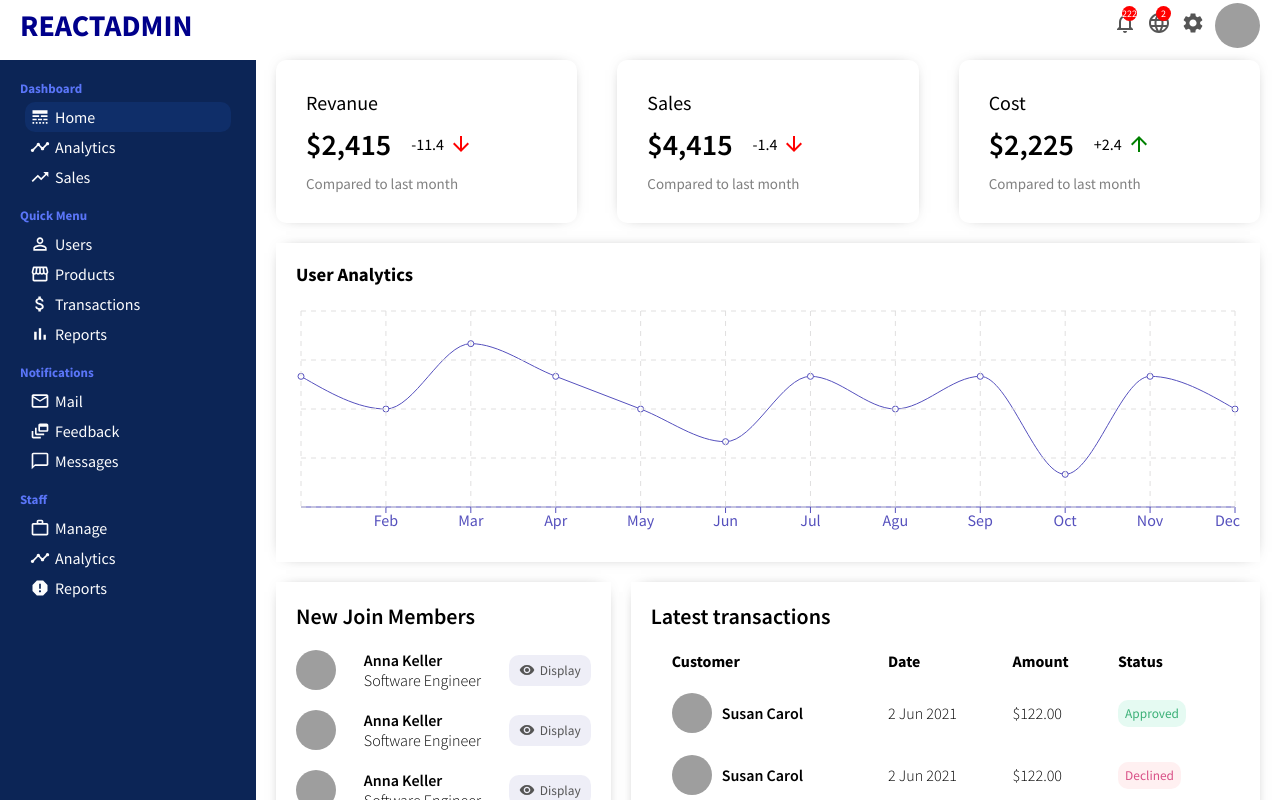
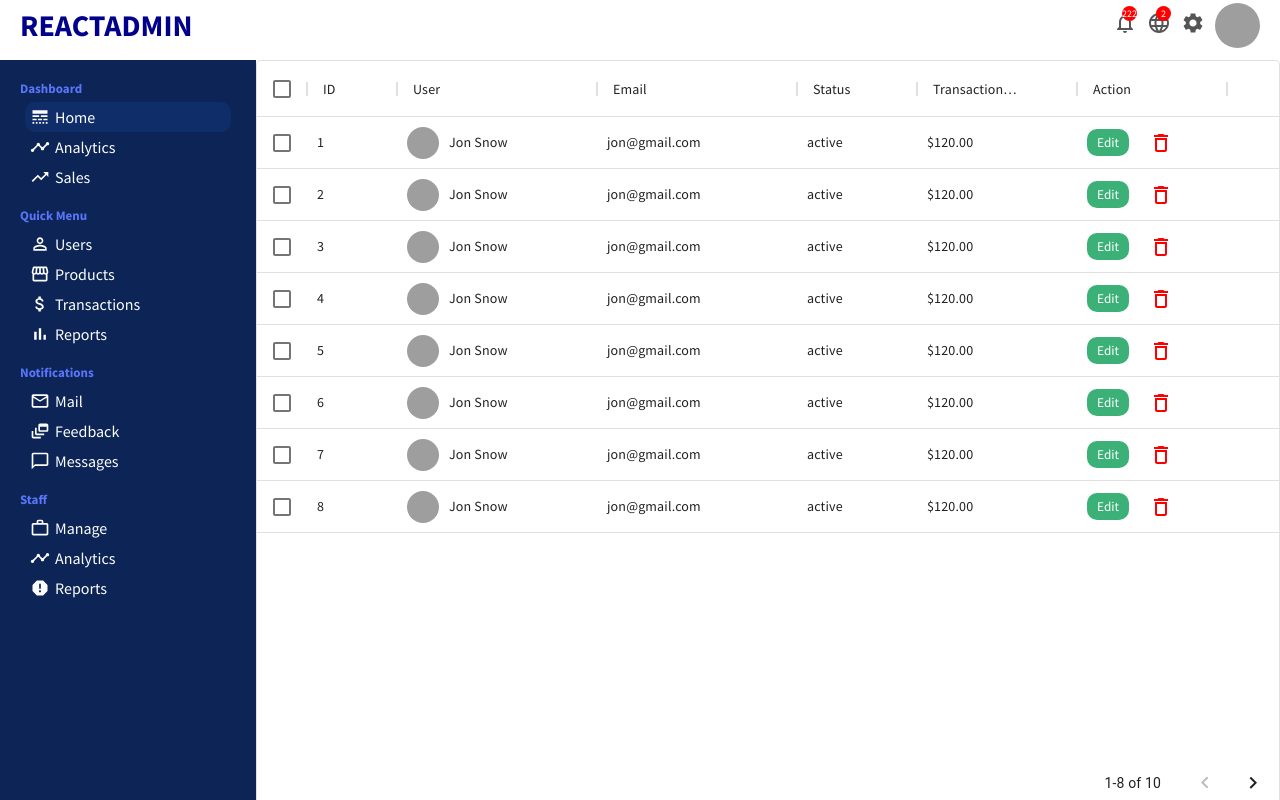
Before and after one commit to ahmedo2/react-admin, a React (Create React App) app: page /users in a window 1280 px wide. Shown: the top 800 px of the page. Built offline with nearby package versions, Linux system fonts and the light colour scheme; grey boxes are pictures that could not be loaded.

Commit message:
Users List & Roues

```diff
--- a/package.json
+++ b/package.json
@@ -4,6 +4,7 @@
   "private": true,
   "dependencies": {
     "@material-ui/core": "^4.12.3",
+    "@material-ui/data-grid": "^4.0.0-alpha.37",
     "@material-ui/icons": "^4.11.2",
     "@testing-library/jest-dom": "^5.15.0",
     "@testing-library/react": "^11.2.7",
--- a/src/App.js
+++ b/src/App.js
@@ -1,17 +1,22 @@
+
 import Sidebar from "./components/sidebar/Sidebar";
 import Topbar from "./components/topbar/Topbar";
-import './app.css';
+import "./app.css";
 import Home from "./pages/home/Home";
-
+import { BrowserRouter as Router, Route, Routes } from "react-router-dom";
+import UserList from "./pages/userList/UserList";
 function App() {
   return (
-    <div className="App">
+    <Router>
       <Topbar />
-      <div className='container'>
+      <div className="container">
         <Sidebar />
-        <Home />
+        <Routes>
+          <Route exact path="/" element={<Home/>}/>
+          <Route path="/users" element={<UserList/>}/>
+        </Routes>
       </div>
-    </div>
+    </Router>
   );
 }
 
--- a/src/data.js
+++ b/src/data.js
@@ -48,3 +48,96 @@
     "Active User": 3000,
   }
 ];
+
+export const userRows = [
+  {
+    id: 1,
+    username: "Jon Snow",
+    avatar:
+      "https://images.pexels.com/photos/1152994/pexels-photo-1152994.jpeg?auto=compress&cs=tinysrgb&dpr=2&w=500",
+    email: "jon@gmail.com",
+    status: "active",
+    transaction: "$120.00",
+  },
+  {
+    id: 2,
+    username: "Jon Snow",
+    avatar:
+      "https://images.pexels.com/photos/1152994/pexels-photo-1152994.jpeg?auto=compress&cs=tinysrgb&dpr=2&w=500",
+    email: "jon@gmail.com",
+    status: "active",
+    transaction: "$120.00",
+  },
+  {
+    id: 3,
+    username: "Jon Snow",
+    avatar:
+      "https://images.pexels.com/photos/1152994/pexels-photo-1152994.jpeg?auto=compress&cs=tinysrgb&dpr=2&w=500",
+    email: "jon@gmail.com",
+    status: "active",
+    transaction: "$120.00",
+  },
+  {
+    id: 4,
+    username: "Jon Snow",
+    avatar:
+      "https://images.pexels.com/photos/1152994/pexels-photo-1152994.jpeg?auto=compress&cs=tinysrgb&dpr=2&w=500",
+    email: "jon@gmail.com",
+    status: "active",
+    transaction: "$120.00",
+  },
+  {
+    id: 5,
+    username: "Jon Snow",
+    avatar:
+      "https://images.pexels.com/photos/1152994/pexels-photo-1152994.jpeg?auto=compress&cs=tinysrgb&dpr=2&w=500",
+    email: "jon@gmail.com",
+    status: "active",
+    transaction: "$120.00",
+  },
+  {
+    id: 6,
+    username: "Jon Snow",
+    avatar:
+      "https://images.pexels.com/photos/1152994/pexels-photo-1152994.jpeg?auto=compress&cs=tinysrgb&dpr=2&w=500",
+    email: "jon@gmail.com",
+    status: "active",
+    transaction: "$120.00",
+  },
+  {
+    id: 7,
+    username: "Jon Snow",
+    avatar:
+      "https://images.pexels.com/photos/1152994/pexels-photo-1152994.jpeg?auto=compress&cs=tinysrgb&dpr=2&w=500",
+    email: "jon@gmail.com",
+    status: "active",
+    transaction: "$120.00",
+  },
+  {
+    id: 8,
+    username: "Jon Snow",
+    avatar:
+      "https://images.pexels.com/photos/1152994/pexels-photo-1152994.jpeg?auto=compress&cs=tinysrgb&dpr=2&w=500",
+    email: "jon@gmail.com",
+    status: "active",
+    transaction: "$120.00",
+  },
+  {
+    id: 9,
+    username: "Jon Snow",
+    avatar:
+      "https://images.pexels.com/photos/1152994/pexels-photo-1152994.jpeg?auto=compress&cs=tinysrgb&dpr=2&w=500",
+    email: "jon@gmail.com",
+    status: "active",
+    transaction: "$120.00",
+  },
+  {
+    id: 10,
+    username: "Jon Snow",
+    avatar:
+      "https://images.pexels.com/photos/1152994/pexels-photo-1152994.jpeg?auto=compress&cs=tinysrgb&dpr=2&w=500",
+    email: "jon@gmail.com",
+    status: "active",
+    transaction: "$120.00",
+  },
+];
--- /dev/null
+++ b/src/pages/userList/UserList.jsx
@@ -0,0 +1,72 @@
+import "./userList.css";
+import { DataGrid } from "@material-ui/data-grid";
+import { DeleteOutline } from "@material-ui/icons";
+import { userRows } from "../../data";
+import { Link } from "react-router-dom";
+import { useState } from "react";
+
+export default function UserList() {
+  const [data, setData] = useState(userRows);
+
+  const handleDelete = (id) => {
+    setData(data.filter((item) => item.id !== id));
+  };
+
+  const columns = [
+    { field: "id", headerName: "ID", width: 90 },
+    {
+      field: "user",
+      headerName: "User",
+      width: 200,
+      renderCell: (params) => {
+        return (
+          <div className="userListUser">
+            <img className="userListImg" src={params.row.avatar} alt="" />
+            {params.row.username}
+          </div>
+        );
+      },
+    },
+    { field: "email", headerName: "Email", width: 200 },
+    {
+      field: "status",
+      headerName: "Status",
+      width: 120,
+    },
+    {
+      field: "transaction",
+      headerName: "Transaction Volume",
+      width: 160,
+    },
+    {
+      field: "action",
+      headerName: "Action",
+      width: 150,
+      renderCell: (params) => {
+        return (
+          <>
+            <Link to={"/user/" + params.row.id}>
+              <button className="userListEdit">Edit</button>
+            </Link>
+            <DeleteOutline
+              className="userListDelete"
+              onClick={() => handleDelete(params.row.id)}
+            />
+          </>
+        );
+      },
+    },
+  ];
+
+  return (
+    <div className="userList">
+      <DataGrid
+        rows={data}
+        disableSelectionOnClick
+        columns={columns}
+        pageSize={8}
+        checkboxSelection
+      />
+    </div>
+  );
+}
--- /dev/null
+++ b/src/pages/userList/userList.css
@@ -0,0 +1,31 @@
+.userList {
+  flex: 4;
+}
+
+.userListUser {
+  display: flex;
+  align-items: center;
+}
+
+.userListImg {
+  width: 32px;
+  height: 32px;
+  border-radius: 50%;
+  object-fit: cover;
+  margin-right: 10px;
+}
+
+.userListEdit{
+    border: none;
+    border-radius: 10px;
+    padding: 5px 10px;
+    background-color: #3bb077;
+    color: white;
+    cursor: pointer;
+    margin-right: 20px;
+}
+
+.userListDelete{
+    color: red;
+    cursor: pointer;
+}
```
Also changed, not shown: 1 other file (tests, documents, lock files or other folders).
